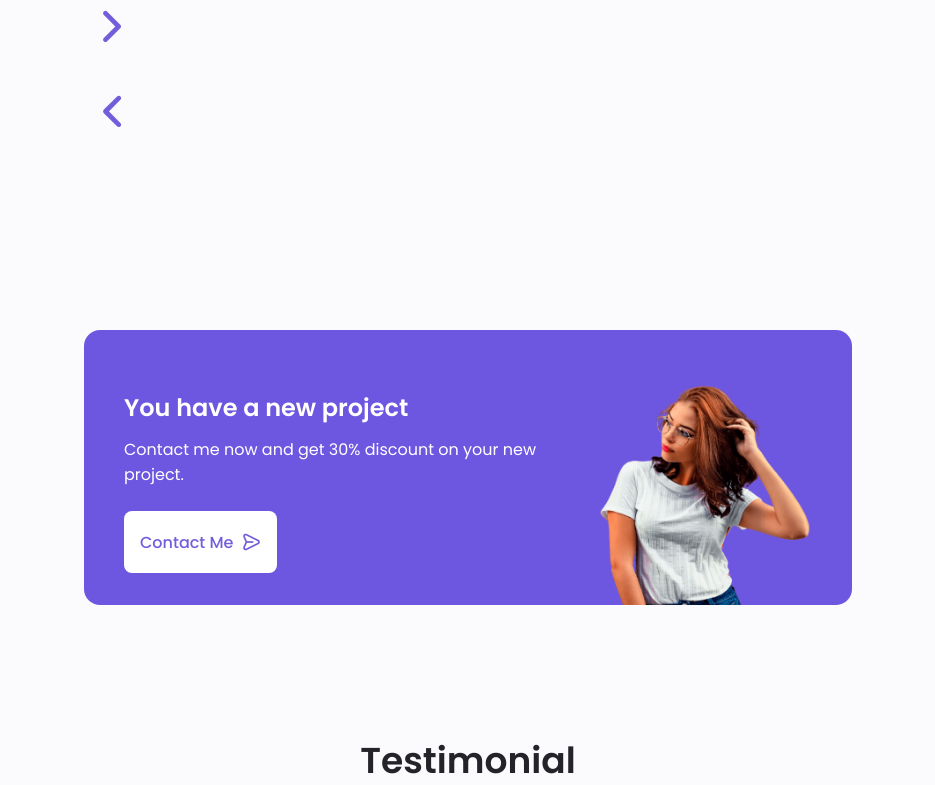
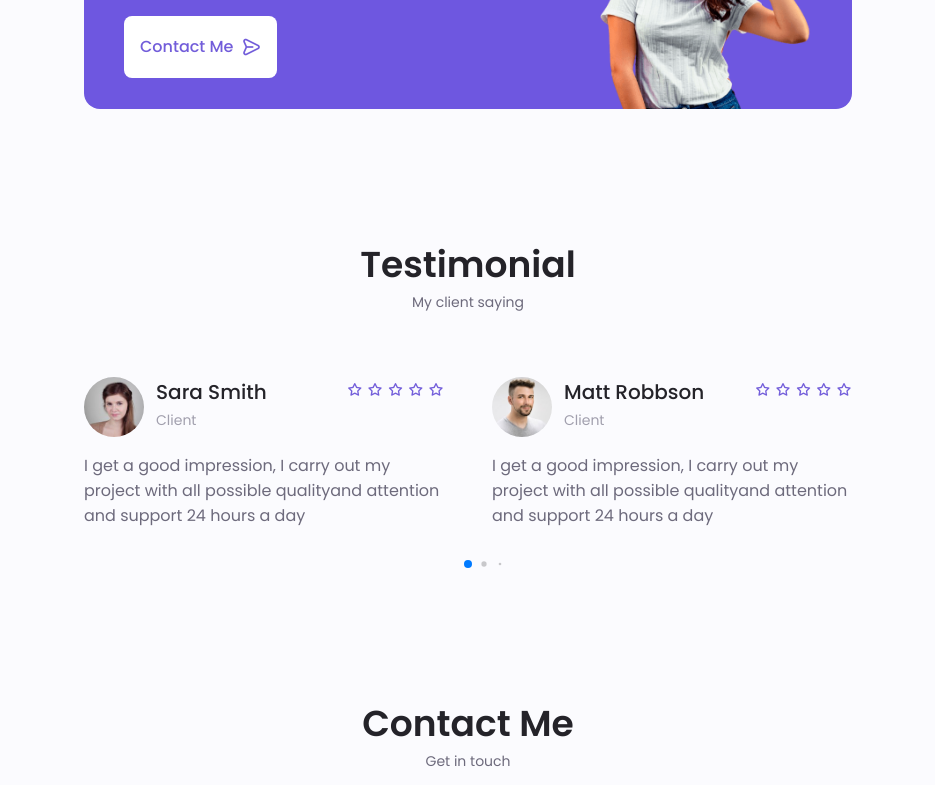
Before and after one commit to JoeTechx/Joe_x, a plain HTML site: page index.html in a window 1280 px wide. Shown: the part 4022-4807 px from the top of the page, without its empty margins (172-1107 px from the left). Drawn offline with nearby package versions, Linux system fonts and the light colour scheme; the site is published under a folder, as on GitHub Pages, so addresses that start at the root find nothing.

Commit message:
feat: change path

```diff
--- a/index.html
+++ b/index.html
@@ -24,7 +24,7 @@
     />
 
     <!--------------------------- SWIPER CSS -------------------------------------------->
-    <link rel="stylesheet" href="/CSS/swiper-bundle.min.css" />
+    <link rel="stylesheet" href="CSS/swiper-bundle.min.css" />
 
     <!--------------------------- CSS -------------------------------------------->
     <link rel="stylesheet" href="CSS/styles.css" />
@@ -962,10 +962,10 @@
       <i class="uil uil-arrow-up scrollup-icon"></i>
     </a>
     <!------------------------------------- SWIPER JS-------------------------------------------->
-    <script src="/js/swiper-bundle.min.js"></script>
+    <script src="js/swiper-bundle.min.js"></script>
 
     <!--------------------------------------------- MAIN JS -------------------------------------------->
 
-    <script src="/js/main.js"></script>
+    <script src="js/main.js"></script>
   </body>
 </html>
```
